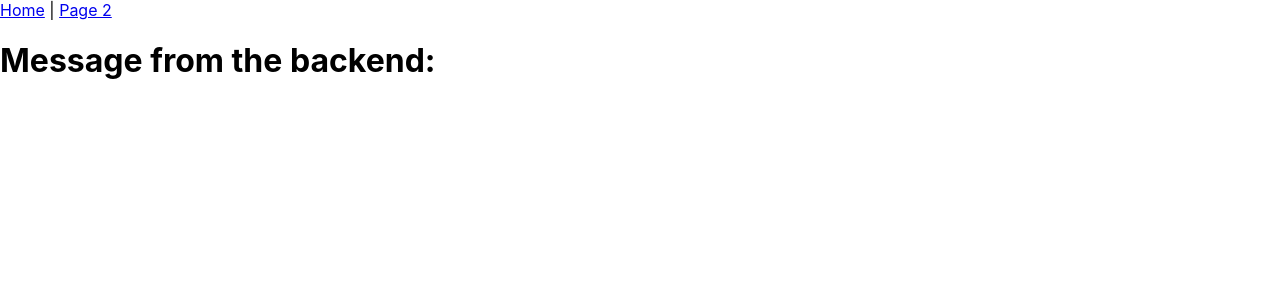
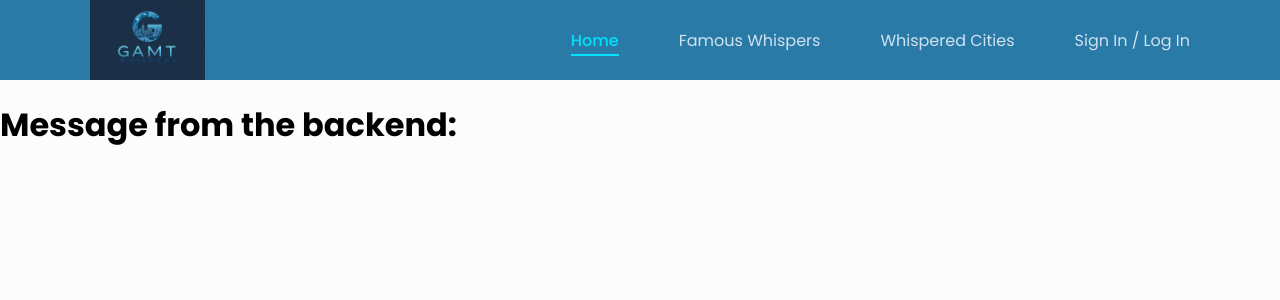
Before and after one commit to gio250512/cs320-project-giovannimedina, a React (Create React App) app in the folder src/main/frontend/: page / in a window 1280 px wide. Shown: the top 300 px of the page. Built offline with nearby package versions, Linux system fonts and the light colour scheme; no server answers; what @aws-amplify/ui-react, aws-amplify would draw is missing.

Commit message:
Navbar update

```diff
--- /dev/null
+++ b/src/main/frontend/src/Components/Navbar.css
@@ -0,0 +1,108 @@
+@import url('https://fonts.googleapis.com/css2?family=Poppins:wght@400;500;600;700&display=swap');
+
+body {
+    margin: 0;
+    padding: 0;
+    font-family: 'Poppins', sans-serif;
+    background-color: #fcfcfc;
+}
+
+.container {
+    max-width: 1100px;
+    margin: 0 auto;
+    padding: 0 15px;
+    display: flex;
+    justify-content: space-between;
+    align-items: center;
+    height: 100%;
+}
+
+.navbar {
+    height: 80px;
+    background-color: #2a7aa7;
+    position: relative;
+}
+
+.logo img {
+    width: 115px;
+    height: auto;
+    cursor: pointer;
+}
+
+.menu-icon {
+    display: none;
+}
+
+.nav-elements {
+}
+
+.nav-elements ul {
+    display: flex;
+    justify-content: space-between;
+    list-style-type: none;
+}
+
+.nav-elements ul li:not(:last-child) {
+    margin-right: 60px;
+}
+
+.nav-elements ul a {
+    font-size: 16px;
+    font-weight: 400;
+    color: #cfe2f1;
+    text-decoration: none;
+}
+
+.nav-elements ul a.active {
+    color: #03e1fd;
+    font-weight: 500;
+    position: relative;
+}
+
+.nav-elements ul a.active::after {
+    content: '';
+    position: absolute;
+    bottom: -4px;
+    left: 0;
+    width: 100%;
+    height: 2px;
+    background-color: #03e1fd;
+}
+
+@media (max-width: 768px) {
+    .nav-elements ul li:not(:last-child) {
+        margin-right: 30px;
+    }
+}
+
+@media (max-width: 600px) {
+    .menu-icon {
+        display: block;
+        cursor: pointer;
+    }
+
+    .nav-elements {
+        position: absolute;
+        right: 0;
+        top: 60px;
+        background-color: #fef7e5;
+        width: 0px;
+        height: calc(100vh - 60px);
+        transition: all 0.3s ease-in;
+        overflow: hidden;
+    }
+
+    .nav-elements.active {
+        width: 270px;
+    }
+
+    .nav-elements ul {
+        display: flex;
+        flex-direction: column;
+    }
+
+    .nav-elements ul li {
+        margin-right: unset;
+        margin-top: 22px;
+    }
+}
--- a/src/main/frontend/src/Components/Navbar.js
+++ b/src/main/frontend/src/Components/Navbar.js
@@ -1,17 +1,43 @@
-import { Link } from "react-router-dom";
+import React, { useState } from 'react';
+import { NavLink } from 'react-router-dom';
+import './Navbar.css';
+import logo from './GAMTlogo.png';
 
 const Navbar = () => {
+    const [showNavbar, setShowNavbar] = useState(false);
+
+    const handleShowNavbar = () => {
+        setShowNavbar(!showNavbar);
+    };
+
     return (
-        <nav>
-            <div>
-                <Link to="/">Home</Link>
-                {/* Using <span> here to add a separator between the links.
-                    You'll want to get rid of this when you add proper CSS formatting */}
-                <span> | </span>
-                <Link to="/page2">Page 2</Link>
+        <nav className="navbar">
+            <div className="container">
+                {/* Logo (Clickable, Redirects to Home) */}
+                <NavLink to="/" className="logo">
+                    <img src={logo} alt="Website Logo" />
+                </NavLink>
+
+                {/* Navigation Links */}
+                <div className={`nav-elements ${showNavbar ? 'active' : ''}`}>
+                    <ul>
+                        <li>
+                            <NavLink to="/" onClick={handleShowNavbar}>Home</NavLink>
+                        </li>
+                        <li>
+                            <NavLink to="/pages/FamousWhispers" onClick={handleShowNavbar}>Famous Whispers</NavLink>
+                        </li>
+                        <li>
+                            <NavLink to="/pages/whispered-cities" onClick={handleShowNavbar}>Whispered Cities</NavLink>
+                        </li>
+                        <li>
+                            <NavLink to="/SignInPage" onClick={handleShowNavbar}>Sign In / Log In</NavLink>
+                        </li>
+                    </ul>
+                </div>
             </div>
         </nav>
     );
-}
+};
 
 export default Navbar;
```
Also changed, not shown: src/main/frontend/src/Components/GAMTlogo.png (added).
